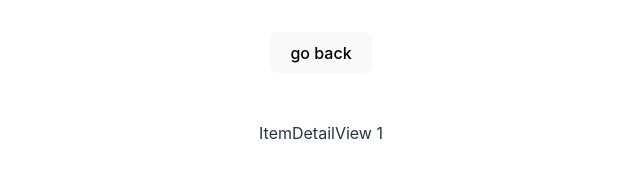
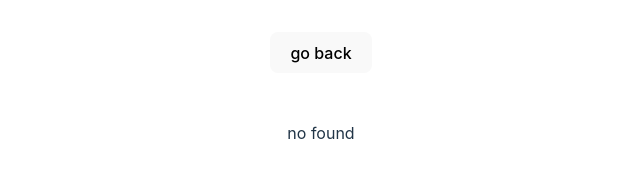
Before and after one commit to lukaasz555/02-states-handling, a React (Vite) app in the folder 06-routerselect/: page /items/1 in a window 1280 px wide. Shown: the top 195 px of the page, without its empty margins (319-959 px from the left). Built offline with nearby package versions, Linux system fonts and the light colour scheme.

Commit message:
display data from store

```diff
--- /dev/null
+++ b/06-routerselect/src/hooks/useItemDetailView.ts
@@ -0,0 +1,17 @@
+import { useParams } from 'react-router-dom';
+import { useDispatch, useSelector } from 'react-redux';
+import { RootState } from '../store/store';
+import { getItemById } from '../store/reducers/itemsReducer';
+import { useEffect } from 'react';
+
+export const useItemDetailView = () => {
+	const { id } = useParams();
+	const item = useSelector((state: RootState) => state.items.currentItem);
+	const dispatch = useDispatch();
+
+	useEffect(() => {
+		if (id) dispatch(getItemById(id));
+	}, [dispatch, id]);
+
+	return { item };
+};
--- a/06-routerselect/src/store/reducers/itemsReducer.ts
+++ b/06-routerselect/src/store/reducers/itemsReducer.ts
@@ -24,5 +24,5 @@ const itemsSlice = createSlice({
 	},
 });
 
-export const { setItems } = itemsSlice.actions;
+export const { setItems, getItemById } = itemsSlice.actions;
 export default itemsSlice.reducer;
--- a/06-routerselect/src/views/ItemDetailView.tsx
+++ b/06-routerselect/src/views/ItemDetailView.tsx
@@ -1,17 +1,26 @@
-import { useNavigate, useParams } from 'react-router-dom';
+import { useNavigate } from 'react-router-dom';
+import { useItemDetailView } from '../hooks/useItemDetailView';
 
 export const ItemDetailView = () => {
 	const navigate = useNavigate();
-	const { id } = useParams();
-
-	// get itemById from itemsStore or sth
+	const { item } = useItemDetailView();
 
 	return (
 		<div>
 			<header style={{ marginBottom: '3em' }}>
 				<button onClick={() => navigate(-1)}>go back</button>
 			</header>
-			<main>ItemDetailView {id}</main>
+			{!item ? (
+				<>
+					<main>no found</main>
+				</>
+			) : (
+				<>
+					<main>
+						{item.name} @ {item.price}
+					</main>
+				</>
+			)}
 		</div>
 	);
 };
--- a/06-routerselect/src/views/ItemsListView.tsx
+++ b/06-routerselect/src/views/ItemsListView.tsx
@@ -1,16 +1,17 @@
-import { useEffect, useState } from 'react';
 import { ItemCard } from '../components/ItemCard';
-import data from '../data/data.json';
-import { IProduct } from '../interfaces/IProduct';
+import { useDispatch, useSelector } from 'react-redux';
+import { RootState } from '../store/store';
+import { setItems } from '../store/reducers/itemsReducer';
+import mockData from '../data/data.json';
+import { useEffect } from 'react';
 
 export const ItemsListView = () => {
-	const [items, setItems] = useState<IProduct[]>([]);
+	const items = useSelector((state: RootState) => state.items.items);
+	const dispatch = useDispatch();
 
 	useEffect(() => {
-		setItems(data.items);
-	}, []);
-
-	//! TODO: receive items from itemsStore or sth instead of mock json
+		dispatch(setItems(mockData.items));
+	}, [dispatch]);
 
 	return (
 		<div
```
